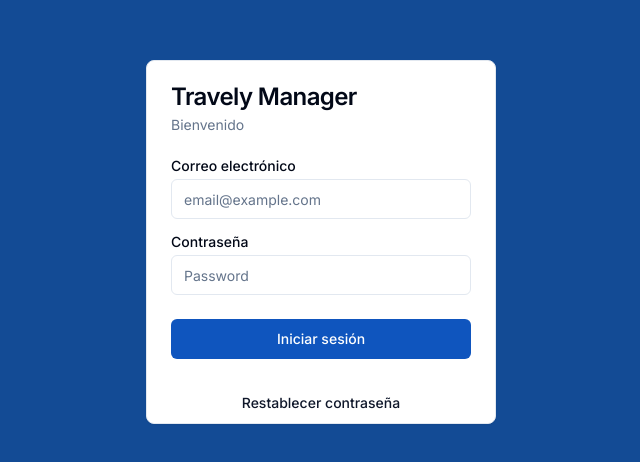
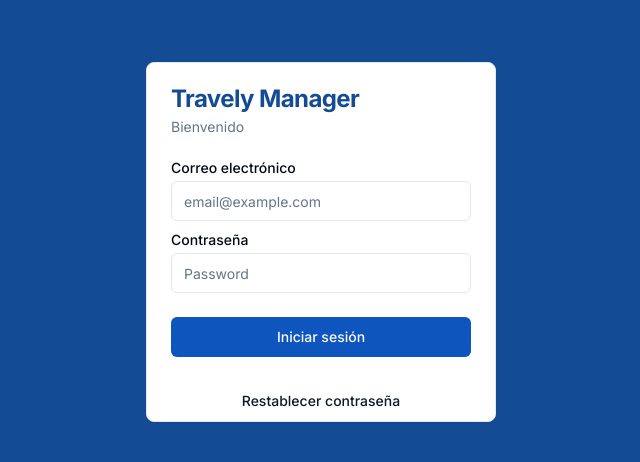
Before and after one commit to angelstchavez/tm, a Next.js app: page /login in a window 1280 px wide. Shown: the part 158-620 px from the top of the page, without its empty margins (319-959 px from the left). Built offline with nearby package versions, Linux system fonts and the light colour scheme.

Commit message:
feat: update login and reset password pages

```diff
--- a/app/(auth)/login/page.tsx
+++ b/app/(auth)/login/page.tsx
@@ -57,13 +57,13 @@ const LoginPage: React.FC = () => {
     <div className="bg-travely-300 w-full h-screen flex justify-center items-center">
       <Card className="w-[350px]">
         <CardHeader>
-          <CardTitle>Travely Manager</CardTitle>
+          <CardTitle className="font-bold text-travely-300">Travely Manager</CardTitle>
           <CardDescription>Bienvenido</CardDescription>
         </CardHeader>
         <CardContent>
           <form
             onSubmit={form.handleSubmit(onSubmit)}
-            className="grid w-full gap-4"
+            className="grid w-full gap-3"
           >
             <div className="grid w-full max-w-sm items-center gap-1.5">
               <Label htmlFor="email">Correo electrónico</Label>
--- a/app/(auth)/reset-password/page.tsx
+++ b/app/(auth)/reset-password/page.tsx
@@ -53,13 +53,15 @@ const ResetPasswordPage: React.FC = () => {
     <div className="bg-travely-300 w-full h-screen flex justify-center items-center">
       <Card className="w-[350px]">
         <CardHeader>
-          <CardTitle>Travely Manager</CardTitle>
+          <CardTitle className="font-bold text-travely-300">
+            Travely Manager
+          </CardTitle>
           <CardDescription>Restablecer contraseña</CardDescription>
         </CardHeader>
         <CardContent>
           <form
             onSubmit={form.handleSubmit(onSubmit)}
-            className="grid w-full gap-4"
+            className="grid w-full gap-3"
           >
             <div className="grid w-full max-w-sm items-center gap-1.5">
               <Label htmlFor="email">Correo electrónico</Label>
```
